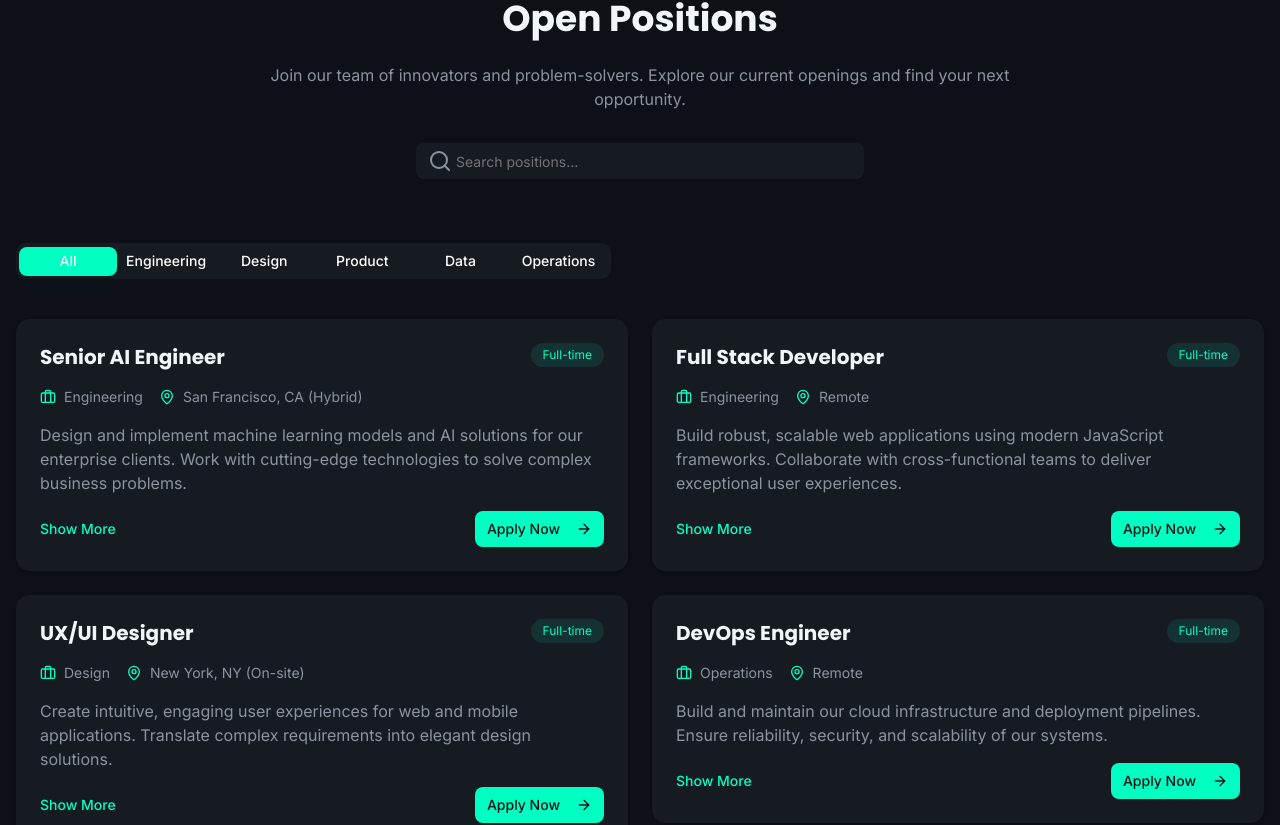
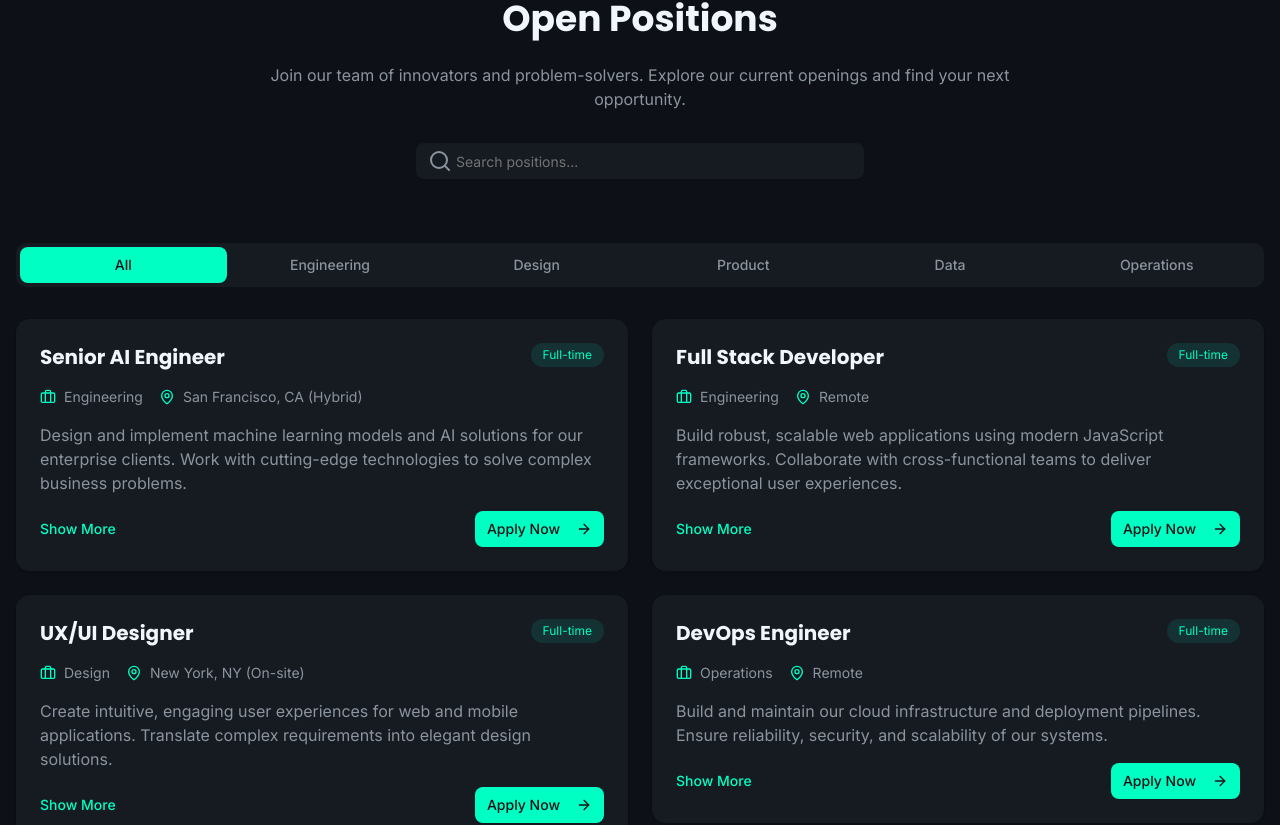
Before and after one commit to mashr9980/Afnexis, a Next.js app: page /career in a window 1280 px wide. Shown: the part 2089-2914 px from the top of the page. Built offline with nearby package versions, Linux system fonts and the light colour scheme.

Commit message:
feat: Implement CustomTabs component for job listings and remove unused Accordion component

```diff
--- a/src/app/career/page.jsx
+++ b/src/app/career/page.jsx
@@ -27,6 +27,7 @@ import BenefitCard from "@/components/benefit-card";
 import { Input } from "@/components/ui/input";
 import CTASection from "@/components/home/cta-section";
 import FAQ from "@/components/faq";
+import CustomTabs from "@/components/custom-tabs";
 
 export default function CareersPage() {
   const heroRef = useRef(null);
@@ -200,34 +201,74 @@ export default function CareersPage() {
     },
   ];
 
-  // FAQ items
-  const faqItems = [
+  // Create tab content for each category
+  const createJobGrid = (jobList) => (
+    <div className="grid grid-cols-1 lg:grid-cols-2 gap-6">
+      {jobList.map((job, index) => (
+        <motion.div key={job.id} variants={fadeIn} custom={index * 0.1}>
+          <JobCard job={job} />
+        </motion.div>
+      ))}
+    </div>
+  );
+
+  // Define tabs with their content
+  const jobTabs = [
     {
-      question: "What is the interview process like?",
-      answer:
-        "Our interview process typically includes an initial screening call with HR, followed by a technical assessment relevant to your role, and finally a panel interview with team members and leadership. The entire process usually takes 2-3 weeks.",
+      value: "all",
+      label: "All",
+      content: createJobGrid(filteredJobs),
     },
     {
-      question: "Do you offer relocation assistance?",
-      answer:
-        "Yes, for certain roles we offer relocation packages to help you move closer to our offices. This is determined on a case-by-case basis and will be discussed during the interview process.",
+      value: "engineering",
+      label: "Engineering",
+      content: createJobGrid(
+        filteredJobs.filter((job) => job.department === "Engineering")
+      ),
     },
     {
-      question: "What is your remote work policy?",
-      answer:
-        "We offer flexible work arrangements including fully remote, hybrid, and in-office options depending on the role and team. We believe in focusing on results rather than where the work happens.",
+      value: "design",
+      label: "Design",
+      content: createJobGrid(
+        filteredJobs.filter((job) => job.department === "Design")
+      ),
     },
     {
-      question: "How often do you promote from within?",
-      answer:
-        "Career growth is important to us. We regularly evaluate team members for advancement opportunities and have a structured career path framework. Many of our leaders started in individual contributor roles.",
+      value: "product",
+      label: "Product",
+      content: createJobGrid(
+        filteredJobs.filter((job) => job.department === "Product")
+      ),
     },
     {
-      question: "What learning and development opportunities do you provide?",
-      answer:
-        "We offer a professional development budget for each employee, regular internal workshops and knowledge sharing sessions, access to online learning platforms, and opportunities to attend industry conferences.",
+      value: "data",
+      label: "Data",
+      content: createJobGrid(
+        filteredJobs.filter((job) => job.department === "Data")
+      ),
+    },
+    {
+      value: "operations",
+      label: "Operations",
+      content: createJobGrid(
+        filteredJobs.filter((job) => job.department === "Operations")
+      ),
     },
   ];
+
+  // Show "No positions found" message if needed
+  if (filteredJobs.length === 0) {
+    jobTabs.forEach((tab) => {
+      tab.content = (
+        <div className="text-center py-12">
+          <p className="text-text text-lg">
+            No positions found matching your search. Please try different
+            keywords.
+          </p>
+        </div>
+      );
+    });
+  }
 
   return (
     <main className="min-h-screen bg-background">
@@ -383,7 +424,7 @@ export default function CareersPage() {
       </section>
 
       {/* Open Positions Section */}
-      <section
+      {/* <section
         id="open-positions"
         ref={openingsRef}
         className="py-20 container mx-auto px-4"
@@ -532,6 +573,48 @@ export default function CareersPage() {
               </p>
             </div>
           )}
+        </motion.div>
+      </section> */}
+
+      {/* Open Positions Section */}
+      <section
+        id="open-positions"
+        ref={openingsRef}
+        className="py-20 container mx-auto px-4"
+      >
+        <motion.div
+          className="text-center mb-16"
+          initial="hidden"
+          animate={openingsVisible ? "visible" : "hidden"}
+          variants={fadeIn}
+        >
+          <h2 className="text-3xl md:text-4xl font-bold text-headings font-['Poppins'] mb-6">
+            Open Positions
+          </h2>
+          <p className="text-text max-w-3xl mx-auto mb-8">
+            Join our team of innovators and problem-solvers. Explore our current
+            openings and find your next opportunity.
+          </p>
+
+          <div className="relative max-w-md mx-auto mb-12">
+            <Search className="absolute left-3 top-1/2 transform -translate-y-1/2 text-text" />
+            <Input
+              type="text"
+              placeholder="Search positions..."
+              className="pl-10 bg-foreground border-none text-text focus:ring-primary-foreground"
+              value={searchQuery}
+              onChange={(e) => setSearchQuery(e.target.value)}
+            />
+          </div>
+        </motion.div>
+
+        <motion.div
+          initial="hidden"
+          animate={openingsVisible ? "visible" : "hidden"}
+          variants={staggerContainer}
+        >
+          {/* Using our new CustomTabs component */}
+          <CustomTabs tabs={jobTabs} defaultValue="all" />
         </motion.div>
       </section>
 
--- /dev/null
+++ b/src/components/custom-tabs.jsx
@@ -0,0 +1,53 @@
+"use client";
+
+import { useState } from "react";
+import { motion } from "framer-motion";
+
+export default function CustomTabs({ tabs, defaultValue, className = "" }) {
+  const [activeTab, setActiveTab] = useState(
+    defaultValue || tabs[0]?.value || ""
+  );
+
+  return (
+    <div className={`w-full ${className}`}>
+      {/* Tab List */}
+      <div className="flex flex-wrap mb-8 bg-foreground rounded-lg p-1">
+        {tabs.map((tab) => (
+          <button
+            key={tab.value}
+            onClick={() => setActiveTab(tab.value)}
+            className={`relative px-4 py-2 text-sm font-medium rounded-md transition-all duration-200 flex-1 min-w-[100px] ${
+              activeTab === tab.value
+                ? "text-[#0d1117] z-10"
+                : "text-text hover:text-headings"
+            }`}
+          >
+            {activeTab === tab.value && (
+              <motion.div
+                layoutId="active-tab-background"
+                className="absolute inset-0 bg-primary-foreground rounded-md"
+                initial={false}
+                transition={{ type: "spring", duration: 0.5, bounce: 0.2 }}
+              />
+            )}
+            <span className="relative z-10">{tab.label}</span>
+          </button>
+        ))}
+      </div>
+
+      {/* Tab Content */}
+      <div className="tab-content">
+        {tabs.map((tab) => (
+          <div
+            key={tab.value}
+            className={`transition-opacity duration-300 ${
+              activeTab === tab.value ? "block" : "hidden"
+            }`}
+          >
+            {tab.content}
+          </div>
+        ))}
+      </div>
+    </div>
+  );
+}
--- a/src/components/ui/accordion.jsx
+++ /dev/null
@@ -1,64 +0,0 @@
-"use client"
-
-import * as React from "react"
-import * as AccordionPrimitive from "@radix-ui/react-accordion"
-import { ChevronDownIcon } from "lucide-react"
-
-import { cn } from "@/lib/utils"
-
-function Accordion({
-  ...props
-}) {
-  return <AccordionPrimitive.Root data-slot="accordion" {...props} />;
-}
-
-function AccordionItem({
-  className,
-  ...props
-}) {
-  return (
-    (<AccordionPrimitive.Item
-      data-slot="accordion-item"
-      className={cn("border-b last:border-b-0", className)}
-      {...props} />)
-  );
-}
-
-function AccordionTrigger({
-  className,
-  children,
-  ...props
-}) {
-  return (
-    (<AccordionPrimitive.Header className="flex">
-      <AccordionPrimitive.Trigger
-        data-slot="accordion-trigger"
-        className={cn(
-          "focus-visible:border-ring focus-visible:ring-ring/50 flex flex-1 items-start justify-between gap-4 rounded-md py-4 text-left text-sm font-medium transition-all outline-none hover:underline focus-visible:ring-[3px] disabled:pointer-events-none disabled:opacity-50 [&[data-state=open]>svg]:rotate-180",
-          className
-        )}
-        {...props}>
-        {children}
-        <ChevronDownIcon
-          className="text-muted-foreground pointer-events-none size-4 shrink-0 translate-y-0.5 transition-transform duration-200" />
-      </AccordionPrimitive.Trigger>
-    </AccordionPrimitive.Header>)
-  );
-}
-
-function AccordionContent({
-  className,
-  children,
-  ...props
-}) {
-  return (
-    (<AccordionPrimitive.Content
-      data-slot="accordion-content"
-      className="data-[state=closed]:animate-accordion-up data-[state=open]:animate-accordion-down overflow-hidden text-sm"
-      {...props}>
-      <div className={cn("pt-0 pb-4", className)}>{children}</div>
-    </AccordionPrimitive.Content>)
-  );
-}
-
-export { Accordion, AccordionItem, AccordionTrigger, AccordionContent }
```
